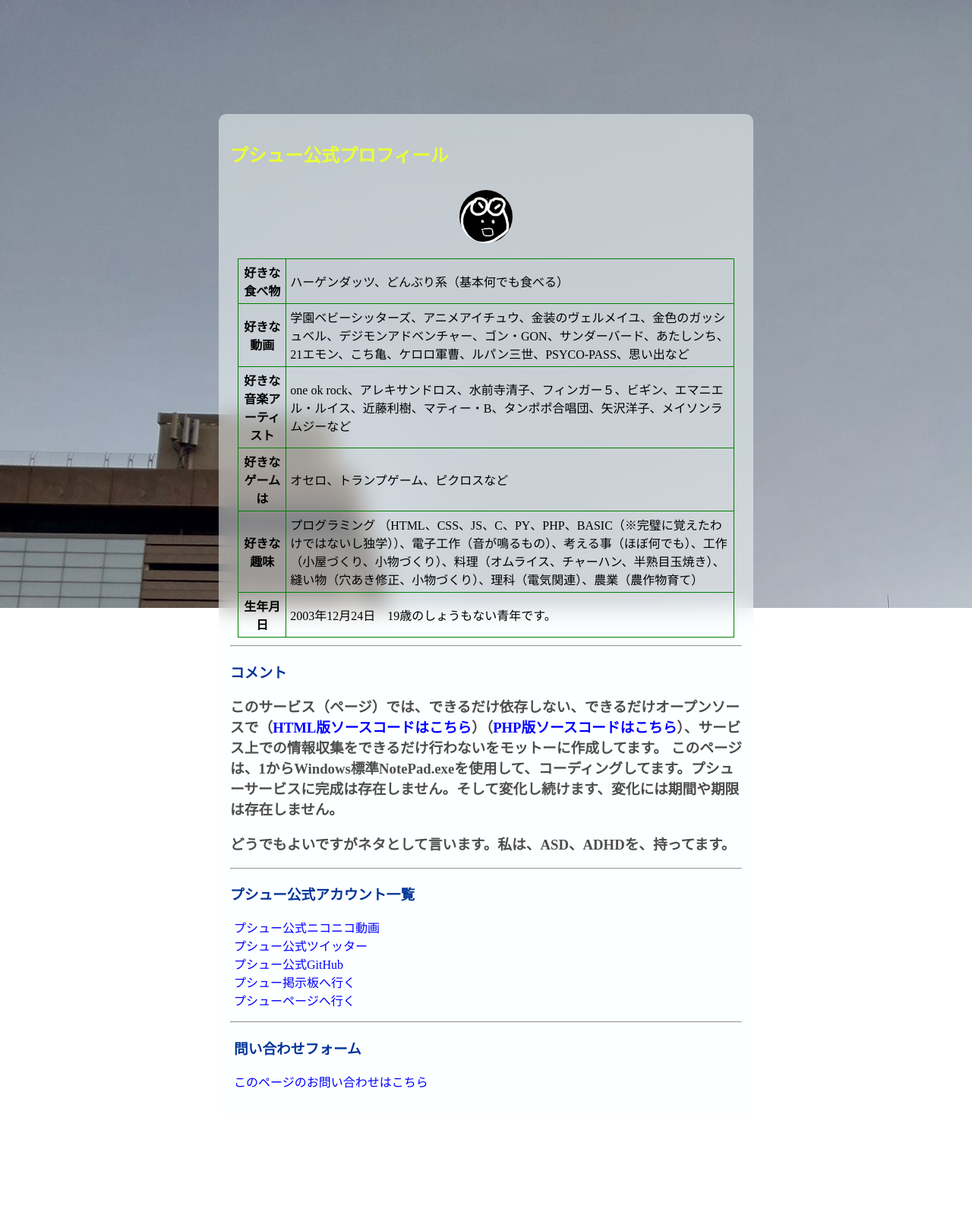
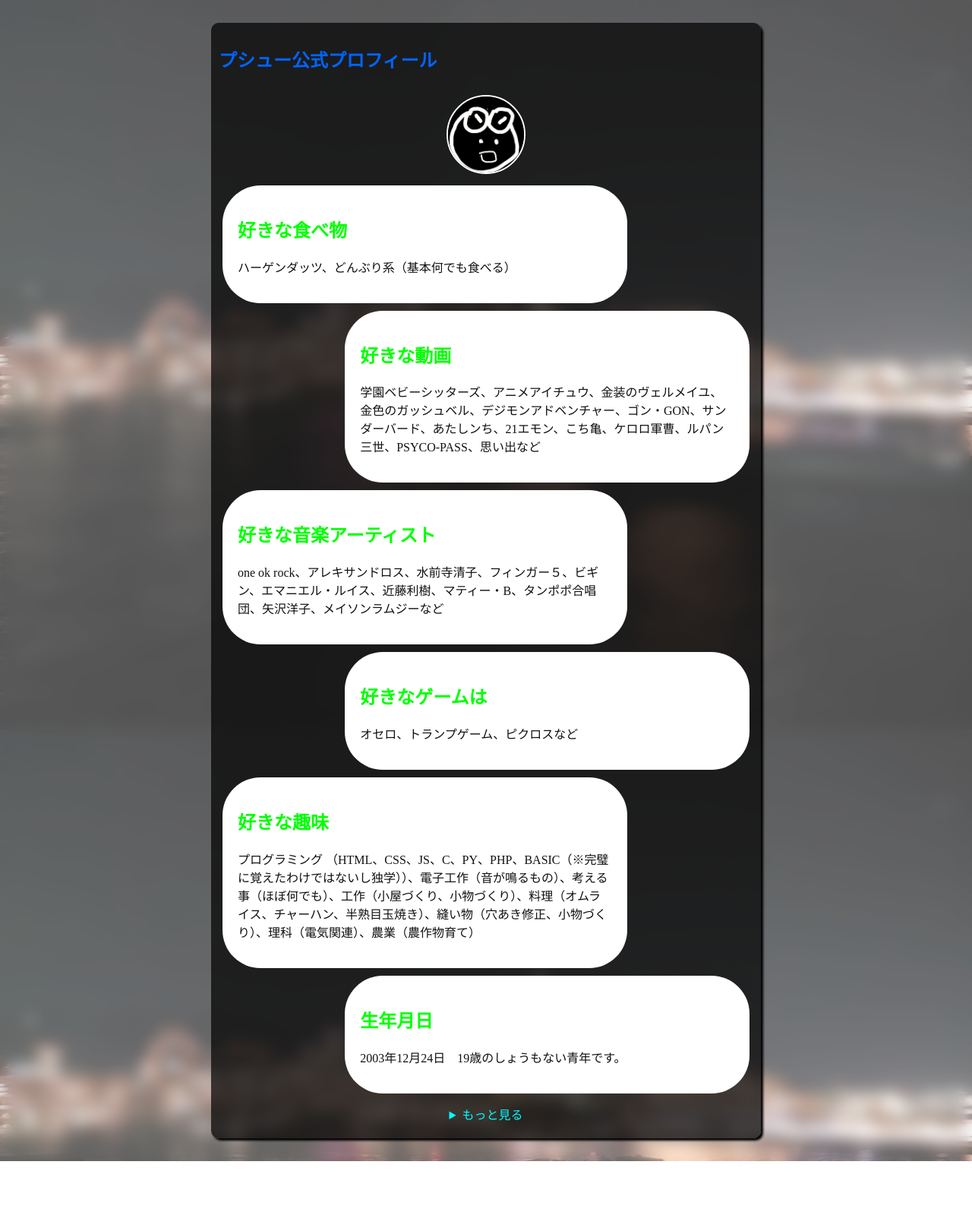
Before and after one commit to PusyuuOfficial/PusyuuPageInPHP, a PHP site: page /cgi-bin/Profile/index.html in a window 1280 px wide. Shown: the whole page at 76% size. After the commit the page ends 1528 px from the top, so only its background shows below. Run offline with PHP 8.4, Linux system fonts and the light colour scheme.

Commit message:
アップデートしました。

```diff
--- a/Profile/GateProStyle.css
+++ b/Profile/GateProStyle.css
@@ -1,33 +1,24 @@
 @charset "UTF-8";
-
 body {
   margin: 0;
   padding: 0;
-}
-body::before {
   content: "";
   background-size: cover;
   background-repeat: no-repeat;
   background-position: center;
-/*
   background-attachment: fixed;
-  background-image: url("2.jpg");
-  疑似要素なので無効化とiPhoneでの背景固定のために無効にし代用で↓
-*/
-  background: url("2.jpg");
-  position: fixed;
+  background-image: url("1.jpg");
   top: 0;
   left: 0;
   right: 0;
   bottom: 0;
-  z-index: -1;
 }
 
 /*****************************************
   *----------------------------------
   |  ThisStyleVersion: 4.0.2      |
   |  © 2021-2023 By Pusyuu        |
-  |  LastUpdate: 2023-06-25       |
+  |  LastUpdate: 2023-07-07       |
   |  ・。・ﾌﾟｼｭｰ・・・。          |
 ----------------------------------*
 ******************************************/
@@ -35,31 +26,20 @@ body::before {
 /* 色、模様、サイズ調整部
 ---------------------------------*/
 
-button {
-  margin: 10px;
-  background-color: #00ff00;
-  font-size: 20px;
-  border-radius: 5px;
-  width: 34%;
-  height: auto;
-  border-style: none;
-}
-button:hover {
-  background-color: #fff;
-}
-
 p {
  color: #111;
 }
+
 h1 {
  color: #0064ff;
 }
+
 h2 {
-  color: #ebff33;
+  color: #00ff00;
 }
 
 h3 {
-  color: #003399;
+  color: #80ff00;
 }
 
 ol {
@@ -91,31 +71,12 @@ li {
   list-style: none;
 }
 
-.accaunt {
-  display: flex;
-}
-
-.gaiyou {
-  background-color: rgba(225,225,225, 0.5);
-  display: flex;
-  margin-top: 150px;
-  padding: 10px;
-}
-
-.content {
-  display: block;
-}
-
-.yohaku {
-  padding: 10px;
-}
-
 a {
   text-decoration: none;
-  color: #0000ff;
+  color: #33bbff;
 }
 a:hover {
-  color: #00e600;
+  color: #00ffc6;
 }
 
 .article {
@@ -123,8 +84,8 @@ a:hover {
   width: auto;
   height: auto;
   background-color: rgba(255,255,255,0.3);
-  -webkit-backdrop-filter: blur(15px);
-  backdrop-filter: blur(15px);
+  -webkit-backdrop-filter: blur(10px);
+  backdrop-filter: blur(10px);
   padding: 10px;
 }
 
@@ -156,38 +117,60 @@ a:hover {
   justify-content: center;
 }
 
-/* プロフィール調整部
----------------------------------*/
-
 .avator_image {
-  width: 70px;
-  height: 70px;
+  width: 100px;
+  height: 100px;
   margin: 10px;
   border-radius: 50%;
   overflow: hidden;
   display: flex;
   justify-content: center;
+  border: 2px solid #fff;
 }
+
 .center {
   display: flex;
   justify-content: center;
 }
+
 .profile_component {
-  background-color: rgba(250,255,255,0.5);
-  -webkit-backdrop-filter: blur(15px);
-  backdrop-filter: blur(15px);
+  background-color: rgba(0,0,0,0.7);
   border-radius: 10px;
-  margin: 150px;
+  width: 55vw;
+  geight:55vh;
+  margin: 20px;
   overflow: hidden;
+  height: auto;
+  padding: 10px;
+  box-shadow: 3px 3px 3px #000;
+}
+
+.profle-r {
   display: flex;
-  justify-content: center;
-  align-items: center;
-  width: 55vw;
-  height: auto;
+  justify-content: flex-end;
 }
-.profile {
-  display: block;
-  padding: 15px;
+
+.profle-l {
+  display: flex;
+  justify-content: flex-start;
+}
+
+.profle-box {
+  background-color: #fff;
+  width: 70%;
+  height: 50%;
+  border-radius: 50px;
+  padding: 20px;
+  margin: 5px;
+}
+
+summary {
+  text-align: center;
+  color: #00ffff;
+  margin: 10px;
+}
+summary:active {
+  color: #000fff;
 }
 
 /* レスポンシブ調整部
@@ -201,28 +184,6 @@ a:hover {
   margin: 50px;
 }
 
-a:active {
-  color: #00e600;
-}
-
-button:active {
-  background-color: #fff;
-}
-
-.gaiyou {
-  background-color: rgba(225,225,225, 0.5);
-  display: block;
-}
-
-.accaunt {
-  display: block;
-}
-
-button {
-  font-size: 20px;
-  width: 94%;
-}
-
 .gate_box {
   width: 200px;
   height: 450px;
--- a/Profile/index.html
+++ b/Profile/index.html
@@ -8,70 +8,78 @@
   <link rel="stylesheet" href="GateProStyle.css">
   <!--
        *----------------------------------
-       |  ThisPageVersion: 5.7.1       |
+       |  ThisPageVersion: 5.7.2       |
        |  © 2021-2023 By Pusyuu        |
-       |  LastUpdate: 2023-06-26       |
+       |  LastUpdate: 2023-07-07       |
        |  ・。・プロフィール㌨         |
      ----------------------------------*
    -->
 </head>
 <body>
+  <article class="article" style="margin: 0;">
     <div class="center">
       <div class="profile_component">
-  <div class="profile">
-  <h2>プシュー公式プロフィール</h2>
+        <h1>プシュー公式プロフィール</h1>
         <div class="center">
           <div class="avator_image">
             <img src="./pro.jpg" alt="ロゴ画像" oncontextmenu="return false;" onselectstart="return false;" onmousedown="return false;">
           </div>
         </div>
-  <table>
-    <tr>
-      <th>好きな食べ物</th>
-      <td>ハーゲンダッツ、どんぶり系（基本何でも食べる）</td>
-    </tr>
-    <tr>
-      <th>好きな動画</th>
-      <td>学園ベビーシッターズ、アニメアイチュウ、金装のヴェルメイユ、金色のガッシュベル、デジモンアドベンチャー、ゴン・GON、サンダーバード、あたしンち、21エモン、こち亀、ケロロ軍曹、ルパン三世、PSYCO-PASS、思い出など</td>
-    </tr>
-    <tr>
-      <th>好きな音楽アーティスト</th>
-      <td>one ok rock、アレキサンドロス、水前寺清子、フィンガー５、ビギン、エマニエル・ルイス、近藤利樹、マティー・B、タンポポ合唱団、矢沢洋子、メイソンラムジーなど</td>
-    </tr>
-    <tr>
-      <th>好きなゲームは</th>
-      <td>オセロ、トランプゲーム、ピクロスなど</td>
-    </tr>
-    <tr>
-      <th>好きな趣味</th>
-      <td>プログラミング （HTML、CSS、JS、C、PY、PHP、BASIC（※完璧に覚えたわけではないし独学））、電子工作（音が鳴るもの）、考える事（ほぼ何でも）、工作（小屋づくり、小物づくり）、料理（オムライス、チャーハン、半熟目玉焼き）、縫い物（穴あき修正、小物づくり）、理科（電気関連）、農業（農作物育て）</td>
-    </tr>
-    <tr>
-      <th>生年月日</th>
-      <td>2003年12月24日　19歳のしょうもない青年です。</td>
-    </tr>
-  </table>
+        <div class="profle-l">
+          <div class="profle-box">
+            <h2>好きな食べ物</h2>
+            <p>ハーゲンダッツ、どんぶり系（基本何でも食べる）</p>
+          </div>
+        </div>
+        <div class="profle-r">
+          <div class="profle-box">
+            <h2>好きな動画</h2>
+            <p>学園ベビーシッターズ、アニメアイチュウ、金装のヴェルメイユ、金色のガッシュベル、デジモンアドベンチャー、ゴン・GON、サンダーバード、あたしンち、21エモン、こち亀、ケロロ軍曹、ルパン三世、PSYCO-PASS、思い出など</p>
+          </div>
+        </div>
+        <div class="profle-l">
+          <div class="profle-box">
+            <h2>好きな音楽アーティスト</h2>
+            <p>one ok rock、アレキサンドロス、水前寺清子、フィンガー５、ビギン、エマニエル・ルイス、近藤利樹、マティー・B、タンポポ合唱団、矢沢洋子、メイソンラムジーなど</p>
+          </div>
+        </div>
+        <div class="profle-r">
+          <div class="profle-box">
+            <h2>好きなゲームは</h2>
+            <p>オセロ、トランプゲーム、ピクロスなど</p>
+          </div>
+        </div>
+        <div class="profle-l">
+          <div class="profle-box">
+            <h2>好きな趣味</h2>
+            <p>プログラミング （HTML、CSS、JS、C、PY、PHP、BASIC（※完璧に覚えたわけではないし独学））、電子工作（音が鳴るもの）、考える事（ほぼ何でも）、工作（小屋づくり、小物づくり）、料理（オムライス、チャーハン、半熟目玉焼き）、縫い物（穴あき修正、小物づくり）、理科（電気関連）、農業（農作物育て）</p>
+          </div>
+        </div>
+        <div class="profle-r">
+          <div class="profle-box">
+            <h2>生年月日</h2>
+            <p>2003年12月24日　19歳のしょうもない青年です。</p>
+          </div>
+        </div>
+        <details>
+          <summary>もっと見る</summary>
           <hr>
-  <h3>コメント<h3>
-  <p style="color: #4d4d4d;">このサービス（ページ）では、できるだけ依存しない、できるだけオープンソースで（<a href="https://github.com/PusyuuOfficial/WebSite" target="_blank">HTML版ソースコードはこちら</a>）（<a href="https://github.com/PusyuuOfficial/PusyuuPageInPHP" target="_blank">PHP版ソースコードはこちら</a>）、サービス上での情報収集をできるだけ行わないをモットーに作成してます。
-  このページは、1からWindows標準NotePad.exeを使用して、コーディングしてます。プシューサービスに完成は存在しません。そして変化し続けます、変化には期間や期限は存在しません。</p>
-  <p style="color: #4d4d4d;">どうでもよいですがネタとして言います。私は、ASD、ADHDを、持ってます。</p>
+          <h3>コメント
+            <h3>
+              <p style="color: #ccc;">このサービス（ページ）では、できるだけ依存しない、できるだけオープンソースで（<a href="https://github.com/PusyuuOfficial/WebSite" target="_blank">HTML版ソースコードはこちら</a>）（<a href="https://github.com/PusyuuOfficial/PusyuuPageInPHP" target="_blank">PHP版ソースコードはこちら</a>）、サービス上での情報収集をできるだけ行わないをモットーに作成してます。 このページは、1からWindows標準NotePad.exeを使用して、コーディングしてます。プシューサービスに完成は存在しません。そして変化し続けます、変化には期間や期限は存在しません。 どうでもよいですがネタとして言います。私は、ASD、ADHDを、持ってます。</p>
               <hr>
-  <h3>プシュー公式アカウント一覧</h3>
+              <h3>プシューサービス公式リンク一覧</h3>
               <ol>
-    <li><a href="https://www.nicovideo.jp/user/125051420"  target="_blank">プシュー公式ニコニコ動画</a></li>
-    <li><a href="https://twitter.com/PusyuuOfficial" target="_blank">プシュー公式ツイッター</a></li>
-    <li><a href="https://github.com/PusyuuOfficial" target="_blank">プシュー公式GitHub</a></li>
+                <li><a href="https://www.nicovideo.jp/user/125051420" target="_blank">プシュー公式ニコニコ動画へ行く</a></li>
+                <li><a href="https://twitter.com/PusyuuOfficial" target="_blank">プシュー公式ツイッターへ行く</a></li>
+                <li><a href="https://github.com/PusyuuOfficial" target="_blank">プシュー公式GitHubへ行く</a></li>
                 <li><a href="https://21emon.wjg.jp/cgi-bin/public/log_json/board.php" target="_blank">プシュー掲示板へ行く</a></li>
                 <li><a href="https://21emon.wjg.jp/SystemFolder/PageData/p1/content.php" target="_blank">プシューページへ行く</a></li>
+                <li><a href="https://21emon.wjg.jp/cgi-bin/public/contact_form/contact.php" target="_blank">このページのお問い合わせへ行く</a></li>
               </ol>
-  <hr>
-  <ol>
-    <h3>問い合わせフォーム</h3>
-    <li><a href="https://21emon.wjg.jp/cgi-bin/public/contact_form/contact.php">このページのお問い合わせはこちら</a></li>
-  </ol>
+        </details>
       </div>
     </div>
-  </div>
+  </article>
 </body>
 </html>
```
Also changed, not shown: Profile/1.jpg. Lines whose indentation alone changed are shown as unchanged.
